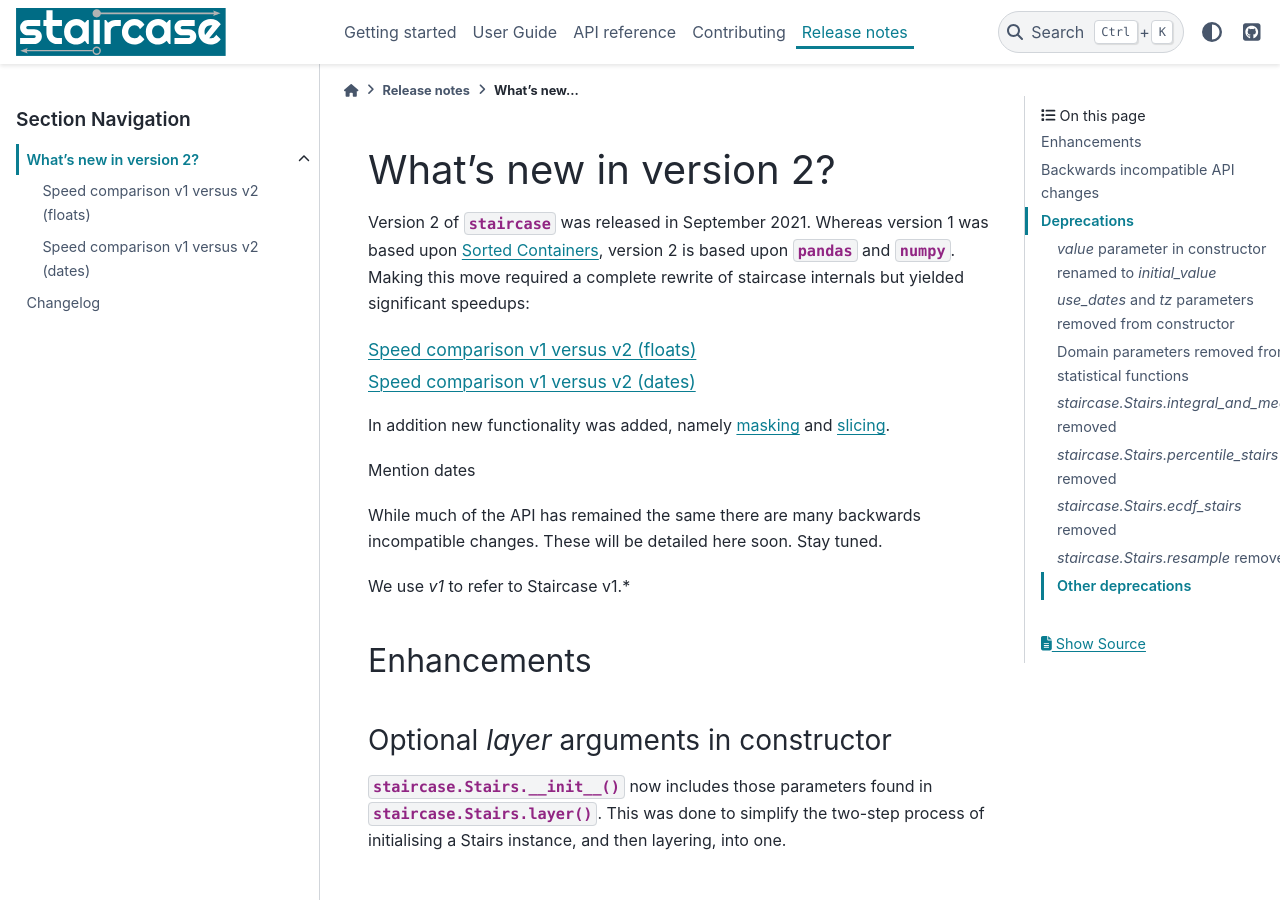
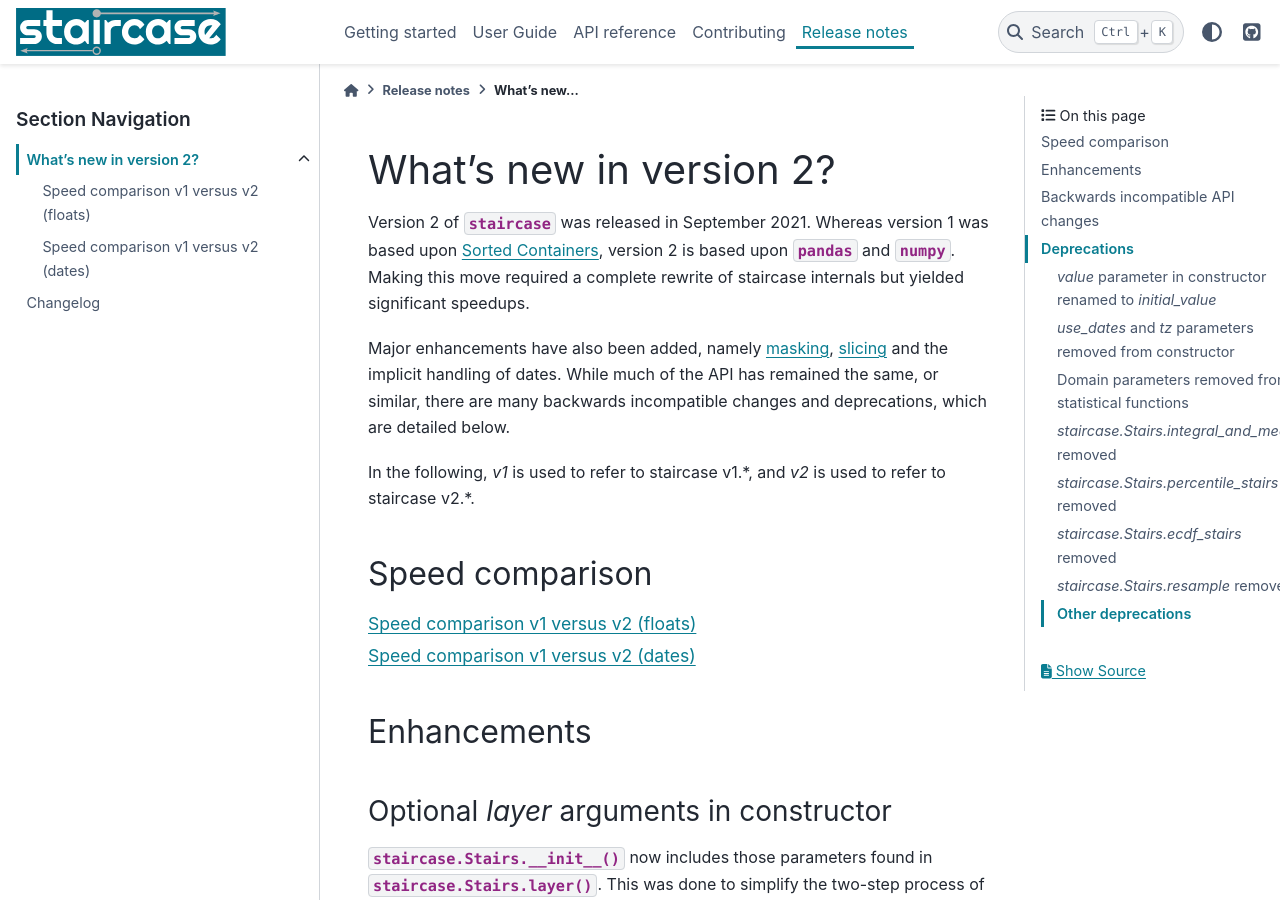
Before and after one commit to staircase-dev/staircase, a Sphinx documentation site: the page built from docs/release_notes/versiontwo.rst, in a window 1280 px wide and 900 px high. Built offline with Sphinx 7.4.7 and the PyData theme 0.15.4, drawn with Linux system fonts in a browser that asks for light colours; pages that are not in the unit, such as notebooks, are missing from menus.

Commit message:
DOC UPDATE

```diff
--- a/docs/getting_started/intro_tutorials/01_domains.rst
+++ b/docs/getting_started/intro_tutorials/01_domains.rst
@@ -12,7 +12,7 @@ The **range** is the set of all possible outputs, or values for a function.
 
 :mod:`staircase` is designed with two domain types in mind: real numbers and time - or in the language of Python computing, floats and datetimes.
 However this is not to say that other domains are not possible.  If the domain is totally ordered and is compatible with Python's *bisect* module, and :func:`numpy.searchsorted`, then there
-is a reasonable chance that it could be used with Staircase Version 2.
+is a reasonable chance that it could be used with staircase 2.*.
 
 For datetime domains, staircase (v2) has been tested with :class:`numpy.datetime64`, :class:`datetime.datetime`, and :class:`pandas.Timestamp`, including **time-zone aware** variants for the latter two of these.
 
--- a/docs/release_notes/versiontwo.rst
+++ b/docs/release_notes/versiontwo.rst
@@ -4,22 +4,21 @@
 What's new in version 2?
 ========================
 
-Version 2 of :mod:`staircase` was released in September 2021.  Whereas version 1 was based upon `Sorted Containers <http://www.grantjenks.com/docs/sortedcontainers/>`_, version 2 is based upon :mod:`pandas` and :mod:`numpy`.  Making this move required a complete rewrite of staircase internals but yielded significant speedups:
+Version 2 of :mod:`staircase` was released in September 2021.  Whereas version 1 was based upon `Sorted Containers <http://www.grantjenks.com/docs/sortedcontainers/>`_, version 2 is based upon :mod:`pandas` and :mod:`numpy`.  Making this move required a complete rewrite of staircase internals but yielded significant speedups.
+
+Major enhancements have also been added, namely :ref:`masking <user_guide.masking>`, :ref:`slicing <user_guide.slicing>` and the implicit handling of dates.  While much of the API has remained the same, or similar, there are many backwards incompatible changes and deprecations, which are detailed below.
+
+In the following, *v1* is used to refer to staircase v1.*, and *v2* is used to refer to staircase v2.*.
+
+
+Speed comparison
+------------------
 
 .. toctree::
     :maxdepth: 1
 
     Speed comparison v1 versus v2 (floats) <v1_v2_floats>
     Speed comparison v1 versus v2 (dates) <v1_v2_dates>
-
-
-In addition new functionality was added, namely :ref:`masking <user_guide.masking>` and :ref:`slicing <user_guide.slicing>`.
-
-Mention dates
-
-While much of the API has remained the same there are many backwards incompatible changes.  These will be detailed here soon.  Stay tuned.
-
-We use *v1* to refer to Staircase v1.*
 
 
 Enhancements
```
Also changed, not shown: README.md (+1 -1 lines), .travis.yml (deleted), 1 other file.
